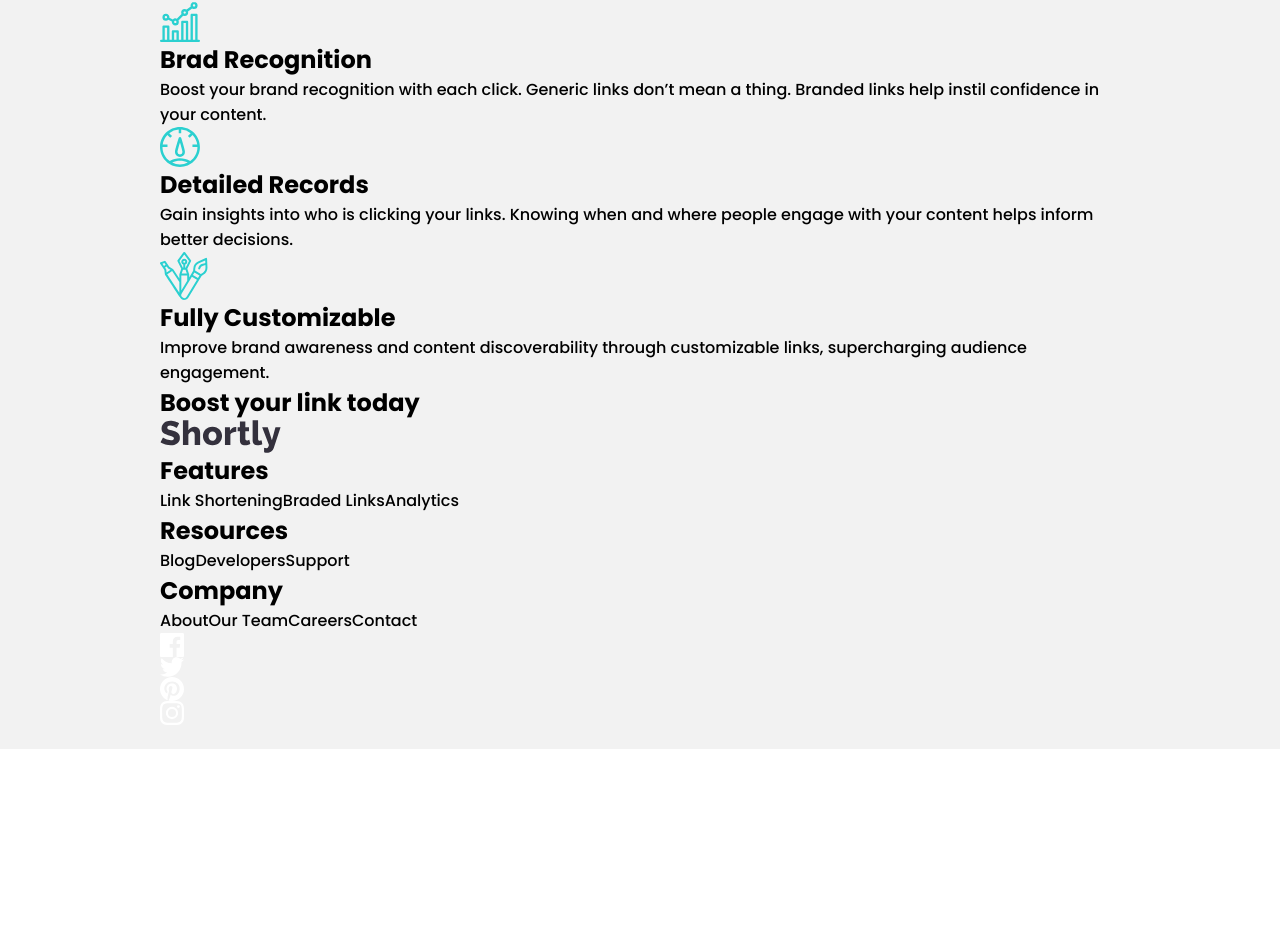
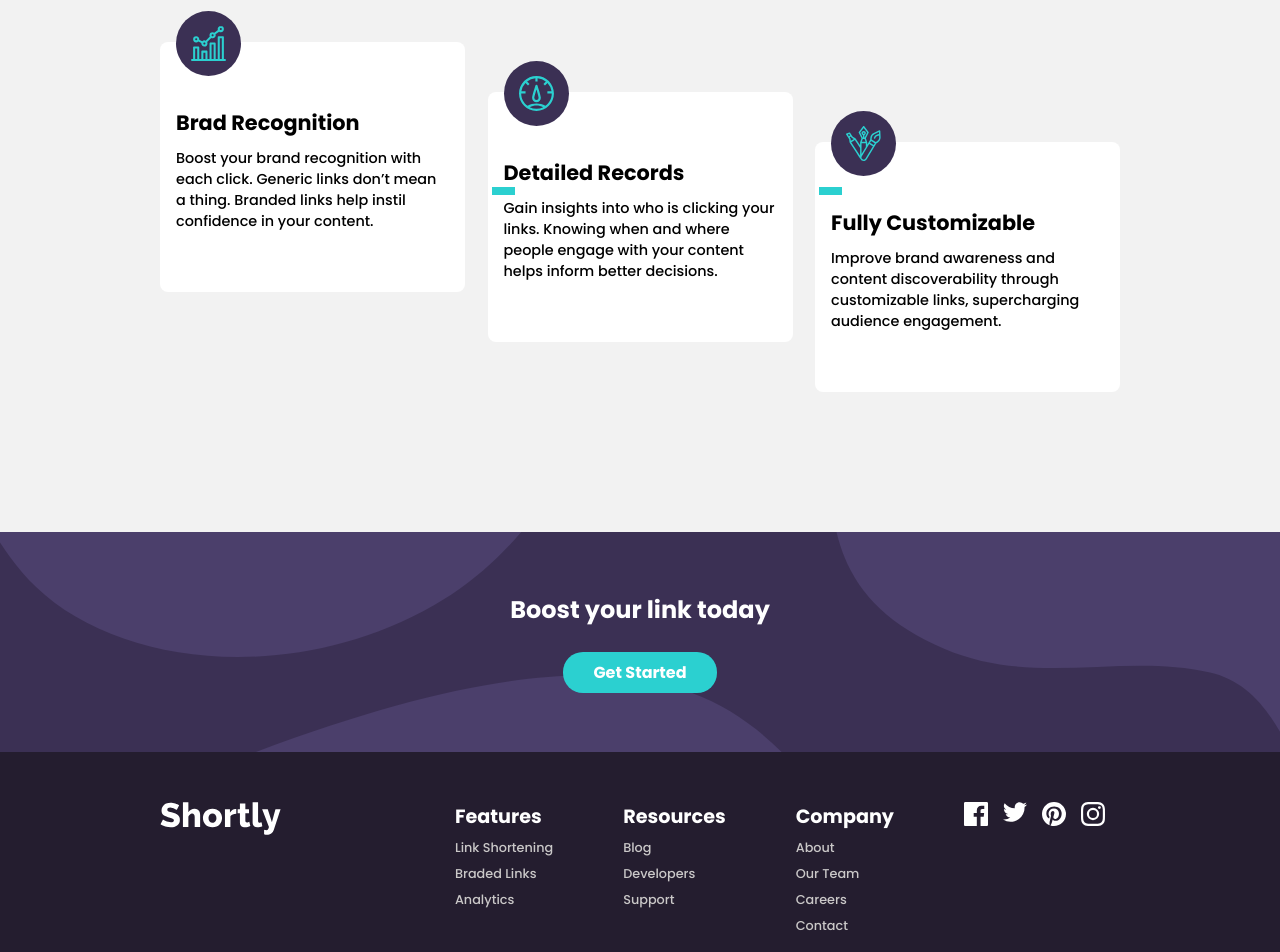
Before and after one commit to MichaelVini/shortlyApp, a React (Create React App) app: page / in a window 1280 px wide. Shown: the part 1221-2173 px from the top of the page. Before the commit the page ends 1970 px from the top, so only its background shows below. Built offline with nearby package versions, Linux system fonts and the light colour scheme.

Commit message:
add footer style

```diff
--- a/src/App.js
+++ b/src/App.js
@@ -8,7 +8,7 @@ import facebookIcon from './assets/icon-facebook.svg';
 import twitterIcon from './assets/icon-twitter.svg';
 import pinterestIcon from './assets/icon-pinterest.svg';
 import instagramIcon from './assets/icon-instagram.svg';
-import shortenImg from './assets/bg-shorten-desktop.svg';
+import whiteLogoImg from './assets/logo-white.svg';
 import './style.css'
 
 
@@ -43,7 +43,7 @@ function App() {
             <p>Build your brand's recognition and get detailed
             insights on how your links are performing.
           </p>
-            <button>Get Started</button>
+            <button className="btn">Get Started</button>
           </div>
           <div className="sobre-img">
             <img src={workingImg} alt="working" />
@@ -93,22 +93,28 @@ function App() {
           </div>
           <div className="items">
             <ul>
-              <li>
-                <img src={brandImg} alt="Image Brand Recognition" />
+              <li id="brand-li">
+                <div className="img-statistics">
+                  <img src={brandImg} id="brand-img" alt="Image Brand Recognition" />
+                </div>
                 <h1>Brad Recognition</h1>
                 <p>Boost your brand recognition with each click. Generic links don’t
               mean a thing. Branded links help instil confidence in your content.</p>
               </li>
 
-              <li>
+              <li id='detailed-li'>
+                <div className="img-statistics" id="detailed-img">
                   <img src={detailedImg} alt="Image Detailed Records" />
+                </div>
                 <h1>Detailed Records</h1>
                 <p>Gain insights into who is clicking your links. Knowing when and where
               people engage with your content helps inform better decisions.</p>
               </li>
 
-              <li>
+              <li id="customizable-li">
+                <div className="img-statistics" id="customizable-img">
                   <img src={customizableImg} alt="Image Fully Customizable" />
+                </div>
                 <h1>Fully Customizable</h1>
                 <p>Improve brand awareness and content discoverability through customizable
               links, supercharging audience engagement.</p>
@@ -116,15 +122,18 @@ function App() {
             </ul>
           </div>
         </section>
-
+      </div>
       <section className="bg-boost">
         <h1>Boost your link today</h1>
+        <button className="btn">Get Started</button>
       </section>
 
       <section className="footer">
+        <div className="content-footer">
           <div className="logo">
-            <img src={logoImg} />
+            <img src={whiteLogoImg} />
           </div>
+          <div className="list">
             <div className="list-footer">
               <ul>
                 <li>
@@ -152,14 +161,15 @@ function App() {
             </div>
             <div className="social-media">
               <ul>
-              <li><img src={facebookIcon} alt="" /></li>
-              <li><img src={twitterIcon} alt="" /></li>
-              <li><img src={pinterestIcon} alt="" /></li>
-              <li><img src={instagramIcon} alt="" /></li>
+                <li><a href="https://www.facebook.com/" target="_blank"><img src={facebookIcon} alt="" /></a></li>
+                <li><a href="https://twitter.com/" target="_blank"><img src={twitterIcon} alt="" /></a></li>
+                <li><a href="https://br.pinterest.com/" target="_blank"><img src={pinterestIcon} alt="" /></a></li>
+                <li><a href="https://www.instagram.com/?hl=pt-br" target="_blank"><img src={instagramIcon} alt="" /></a></li>
               </ul>
             </div>
+          </div>
+        </div>
       </section>
-      </div>
     </div>
   );
 }
--- a/src/style.css
+++ b/src/style.css
@@ -4,10 +4,10 @@
     margin: 0;
     padding: 0;
     box-sizing: border-box;
+    font-family: 'Poppins', cursive;
 }
 
 header{
-    font-family: 'Poppins', cursive;
     font-size: 1.125em;
     display: flex;
     justify-content: space-between;
@@ -19,13 +19,8 @@ a {
 }
 
 h3 {
-    font-family: 'Poppins', cursive;
     font-size: 0.95em;
     font-weight: 500;
-}
-
-input {
-   font-family: 'Poppins', cursive;
 }
 
 ul {
@@ -42,13 +37,12 @@ button {
     color: white;
     border: none;
     cursor: pointer;
-    font-family: 'Poppins', cursive;
 }
 
 /* Conteudo Geral*/
 .shortly-container::after {
     background-color: hsl(0, 0%, 95%);
-    height: 1400px;
+    height: 1600px;
     z-index: -1;
     top: 570px;
     right: 0;
@@ -135,7 +129,12 @@ button {
     margin-top: 10px;
 }
 
-.sobre-info button {
+.sobre-img {
+    z-index: -1;
+    background-position: right;
+}
+
+.btn {
     font-size: 1em;
     color: white;
     border: none;
@@ -220,7 +219,7 @@ button {
     align-items: center;
     justify-content: center;
     flex-direction: column;
-    padding: 100px 0;
+    padding: 120px 0;
 }
 
 .statistics h1 {
@@ -233,3 +232,153 @@ button {
     text-align: center;
     margin-top: 10px;
 }
+
+/* Items */
+
+.items ul {
+    display: flex;
+    flex-wrap: wrap;
+    justify-content: space-between;
+}
+
+.items ul li {
+    background-color: white;
+    width: 305px;
+    height: 250px;
+    padding: 65px 16px;
+    border-radius: 8px;
+}
+
+.items li#brand-li::after {
+    display: block;
+    content: "";
+    background-color: #2bd0d0;
+    margin: 8px auto;
+    width: 23px;
+    height: 8px;
+    position: absolute;
+    top: 1400px;
+    right: 765px;
+}
+
+.items li#detailed-li {
+    margin-top: 50px;
+}
+
+.items li#detailed-li::after {
+    display: block;
+    content: "";
+    background-color: #2bd0d0;
+    margin: 8px auto;
+    width: 23px;
+    height: 8px;
+    position: absolute;
+    top: 1400px;
+    right: 438px;
+}
+
+.items li#customizable-li {
+    margin-top: 100px;
+}
+
+.items ul li h1 {
+    font-size: 1.3em;
+}
+
+.items ul li p {
+    font-size: 0.9em;
+    margin-top: 10px;
+}
+
+.img-statistics {
+    width: 65px;
+    height: 65px;
+    background-color: hsl(257, 27%, 26%);
+    border-radius: 50%;
+    display: flex;
+    align-items: center;
+    justify-content: center;
+    padding: 15px;
+    border: #2bd0d0;
+    position: absolute;
+    top: 1232px;
+}
+
+
+.items li #detailed-img {
+    top: 1282px;
+}
+
+.items li #customizable-img {
+    top: 1332px;
+}
+
+/* Boost*/
+
+.bg-boost {
+    background: url('./assets/bg-boost-desktop.svg');
+    height: 220px;
+    background-color: hsl(257, 27%, 26%);
+    margin-top: 140px;
+    display: flex;
+    justify-content: center;
+    align-items: center;
+    flex-direction: column;
+}
+.bg-boost .btn:hover {
+    background: #2bd0d0b9;
+}
+
+.bg-boost h1 {
+    color: white;
+}
+
+/*Footer*/
+
+.footer {
+    background: hsl(263, 24%, 15%);
+    height: 260px;
+}
+
+.content-footer {
+    max-width: 960px;
+    margin: 0 auto;
+    display: flex;
+    justify-content: space-between;
+}
+
+.content-footer .logo {
+    margin-top: 50px;
+}
+
+.list {
+    display: flex;
+}
+
+.list-footer ul {
+    display: flex;
+}
+
+.list-footer ul li {
+    display: flex;
+    flex-direction: column;
+    margin-right: 70px;
+    margin-top: 50px;
+    font-size: 0.8em;
+    color: white;
+    font-weight: 500;
+}
+
+.list-footer ul li a {
+    color: #cac8c8;
+    margin-top: 8px;
+}
+
+.social-media ul {
+    display: flex;
+    margin-top: 50px;
+}
+
+.social-media ul li {
+    margin-right: 15px;
+}
```
Also changed, not shown: src/assets/logo-white.svg (added). Lines whose indentation alone changed are shown as unchanged.
